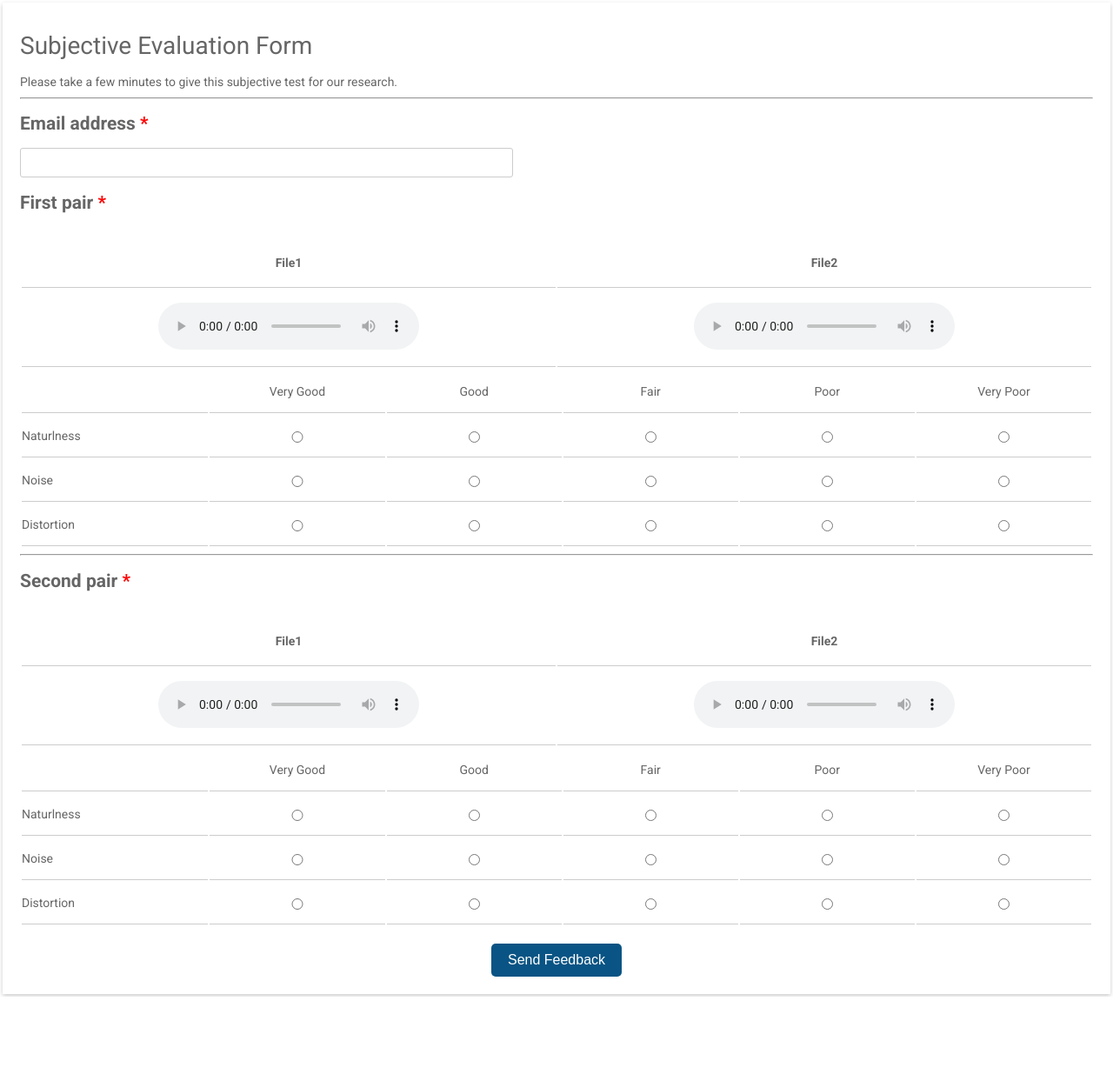
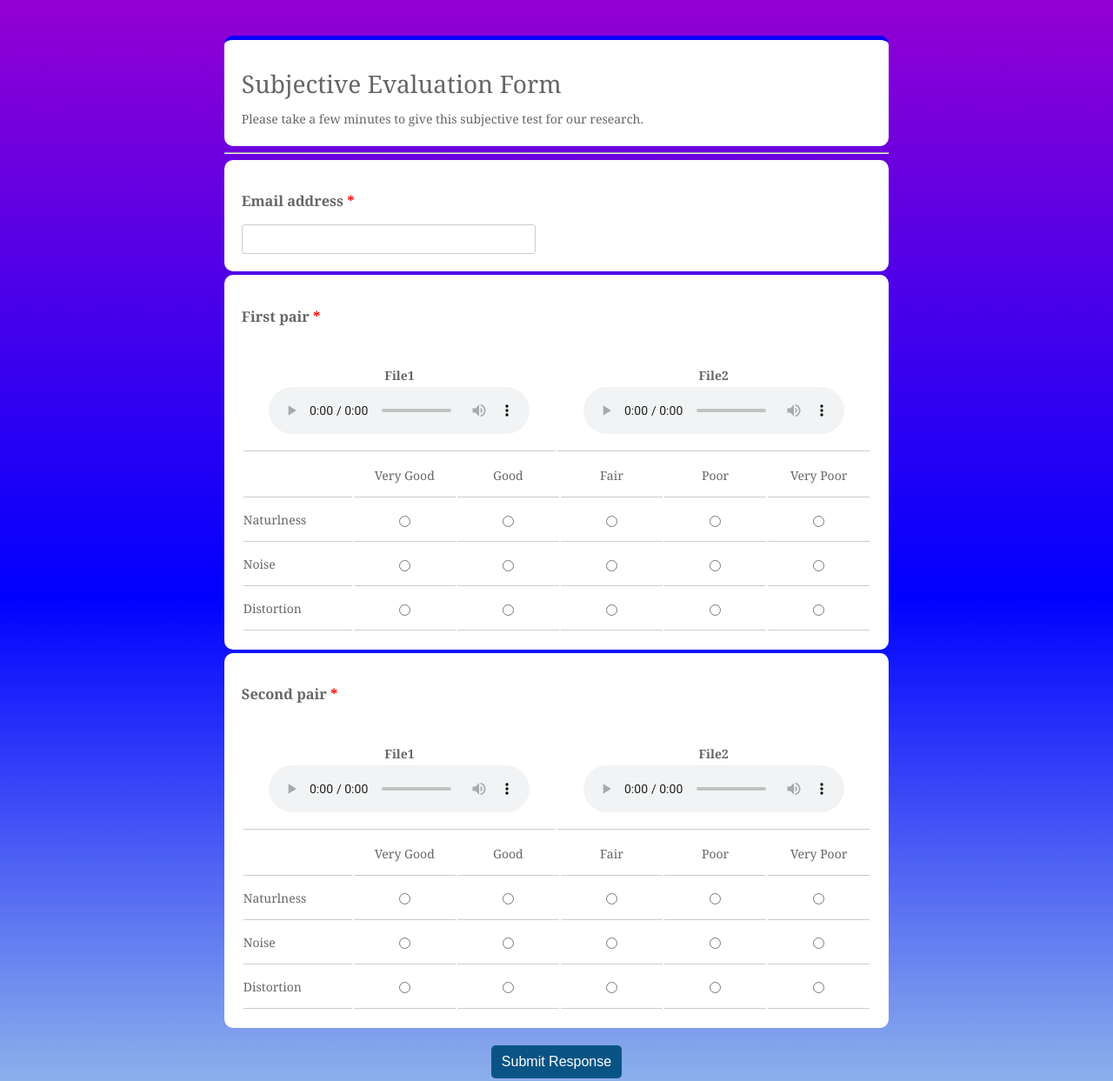
Before and after one commit to PreetX-collage/PreetX-collage.github.io, a plain HTML site: page index.html in a window 1280 px wide. Shown: the top 1243 px of the page at 87% size. Before the commit the page ends 1146 px from the top, so only its background shows below. Drawn offline with Linux system fonts and the light colour scheme.

Commit message:
fixed background

```diff
--- a/index.html
+++ b/index.html
@@ -15,6 +15,8 @@
       html,
       body {
         min-height: 100%;
+        background-color: lightblue;
+        background-image: repeating-linear-gradient(darkviolet, blue, lightblue);
       }
       body,
       div,
@@ -24,7 +26,7 @@
         padding: 0;
         margin: 0;
         outline: none;
-        font-family: Roboto, Arial, sans-serif;
+        font-family: Cambria, Cochin, Georgia, Times, 'Times New Roman', serif;
         font-size: 14px;
         color: #666;
         line-height: 22px;
@@ -33,10 +35,22 @@
         color: red;
       }
       h1 {
-        font-weight: 400;
+        font-weight: 500;
       }
       h4 {
         margin: 15px 0 4px;
+      }
+      .element, .Heading {
+        margin-bottom: 0.5%;
+        border-radius: 10px;
+        padding: 20px;
+      }
+      .Heading {
+        background-color: white;
+        border-top: 5px solid blue;
+      }
+      .element {
+        background-color: white;
       }
       .testbox {
         display: flex;
@@ -46,10 +60,13 @@
         padding: 3px;
       }
       form {
-        width: 100%;
-        padding: 20px;
-        background: #fff;
-        box-shadow: 0 2px 5px #ccc;
+        width: 60%;
+        margin-top: 3%;
+        /* padding: 20px; */
+        /* background: darkviolet; */
+        /* box-shadow: 0 2px 5px #ccc; */
+        border-radius: 10px;
+        margin-bottom: 10%;
       }
       input {
         width: calc(100% - 10px);
@@ -126,35 +143,33 @@
           </p>
         </div>
         <hr />
-        <div class="Email">
-          <label for="Email-address"><h2>Email address <span class="required">*</span></h2></label>
-          <input class="email" type="text" name="Email" required />
+        <div class="element">
+          <div class="Email">
+            <label for="Email-address"
+              ><h3>Email address <span class="required">*</span></h3></label
+            >
+            <input class="email" type="text" name="Email" required />
+          </div>
         </div>
-        <div class="test1">
+        <div class="element">
           <div class="question">
-            <h2>First pair <span class="required">*</span></h2>
+            <h3>First pair <span class="required">*</span></h3>
             <table>
               <tr>
                 <th>
                   <h4>File1</h4>
-                </th>
-                <th>
-                  <h4>File2</h4>
-                </th>
-              </tr>
-              <tr>
-                <td>
                   <audio controls>
                     <source src="audio_files/anonymized_female.wav" />
                     Your browser does not support audio.
                   </audio>
-                </td>
-                <td>
+                </th>
+                <th>
+                  <h4>File2</h4>
                   <audio controls>
                     <source src="audio_files/anonymized_male.wav" />
                     Your browser does not support audio.
                   </audio>
-                </td>
+                </th>
               </tr>
             </table>
           </div>
@@ -233,32 +248,25 @@
             </table>
           </div>
         </div>
-        <hr />
-        <div class="test2">
+        <div class="element">
           <div class="question">
-            <h2>Second pair <span class="required">*</span></h2>
+            <h3>Second pair <span class="required">*</span></h3>
             <table>
               <tr>
                 <th>
                   <h4>File1</h4>
-                </th>
-                <th>
-                  <h4>File2</h4>
-                </th>
-              </tr>
-              <tr>
-                <td>
                   <audio controls>
                     <source src="audio_files/original_female.wav" />
                     Your browser does not support audio.
                   </audio>
-                </td>
-                <td>
+                </th>
+                <th>
+                  <h4>File2</h4>
                   <audio controls>
                     <source src="audio_files/original_male.wav" />
                     Your browser does not support audio.
                   </audio>
-                </td>
+                </th>
               </tr>
             </table>
           </div>
@@ -338,7 +346,7 @@
           </div>
         </div>
         <div class="btn-block">
-          <button type="submit">Send Feedback</button>
+          <button type="submit">Submit Response</button>
         </div>
       </form>
     </div>
```
